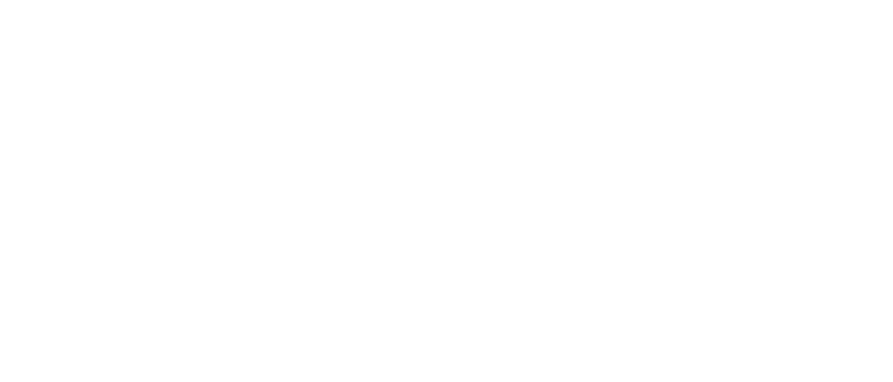
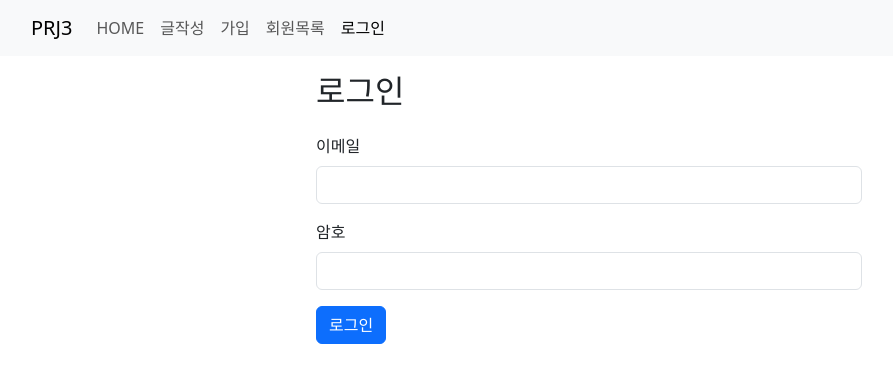
Before and after one commit to minki-jeon/prj3, a React (Vite) app in the folder frontend/: page /login in a window 1280 px wide. Before the commit this address had no page. Shown: the top 382 px of the page, without its empty margins (51-944 px from the left). Built offline with nearby package versions, Linux system fonts and the light colour scheme.

Commit message:
로그인 화면 Form, Dto

```diff
--- a/frontend/src/App.jsx
+++ b/frontend/src/App.jsx
@@ -8,6 +8,7 @@
 import { MemberList } from "./feature/member/MemberList.jsx";
 import { MemberDetail } from "./feature/member/MemberDetail.jsx";
 import { MemberEdit } from "./feature/member/MemberEdit.jsx";
+import { MemberLogin } from "./feature/member/MemberLogin.jsx";
 
 function App() {
   return (
@@ -18,10 +19,11 @@
           <Route path="board/add" element={<BoardAdd />} />
           <Route path="board/:id" element={<BoardDetail />} />
           <Route path="board/edit" element={<BoardEdit />} />
-          <Route path="/signup" element={<MemberAdd />} />
-          <Route path="/member/list" element={<MemberList />} />
-          <Route path="/member" element={<MemberDetail />} />
-          <Route path="/member/edit" element={<MemberEdit />} />
+          <Route path="signup" element={<MemberAdd />} />
+          <Route path="login" element={<MemberLogin />} />
+          <Route path="member/list" element={<MemberList />} />
+          <Route path="member" element={<MemberDetail />} />
+          <Route path="member/edit" element={<MemberEdit />} />
         </Route>
       </Routes>
     </BrowserRouter>
--- a/frontend/src/common/AppNavBar.jsx
+++ b/frontend/src/common/AppNavBar.jsx
@@ -24,6 +24,9 @@
               <Nav.Link as={NavLink} to="/member/list">
                 회원목록
               </Nav.Link>
+              <Nav.Link as={NavLink} to="/login">
+                로그인
+              </Nav.Link>
             </Nav>
           </Navbar.Collapse>
         </Container>
--- /dev/null
+++ b/frontend/src/feature/member/MemberLogin.jsx
@@ -0,0 +1,49 @@
+import {
+  Button,
+  Col,
+  FormControl,
+  FormGroup,
+  FormLabel,
+  Row,
+} from "react-bootstrap";
+import { useState } from "react";
+import { useNavigate } from "react-router";
+import axios from "axios";
+
+export function MemberLogin() {
+  const [email, setEmail] = useState("");
+  const [password, setPassword] = useState("");
+  const navigate = useNavigate();
+
+  function handleLogInButtonClick() {
+    axios
+      .post("/api/member/login", { email: email, password: password })
+      .then((res) => {})
+      .catch((err) => {})
+      .finally(() => {});
+  }
+
+  return (
+    <Row className="justify-content-center">
+      <Col xs={12} md={8} lg={6}>
+        <h2 className="mb-4">로그인</h2>
+        <FormGroup controlId="email1" className="mb-3">
+          <FormLabel>이메일</FormLabel>
+          <FormControl
+            value={email}
+            onChange={(e) => setEmail(e.target.value)}
+          />
+        </FormGroup>
+        <FormGroup controlId="password1" className="mb-3">
+          <FormLabel>암호</FormLabel>
+          <FormControl
+            type="password"
+            value={password}
+            onChange={(e) => setPassword(e.target.value)}
+          />
+        </FormGroup>
+        <Button onClick={handleLogInButtonClick}>로그인</Button>
+      </Col>
+    </Row>
+  );
+}
```
Also changed, not shown: 2 other files (tests, documents, lock files or other folders).
